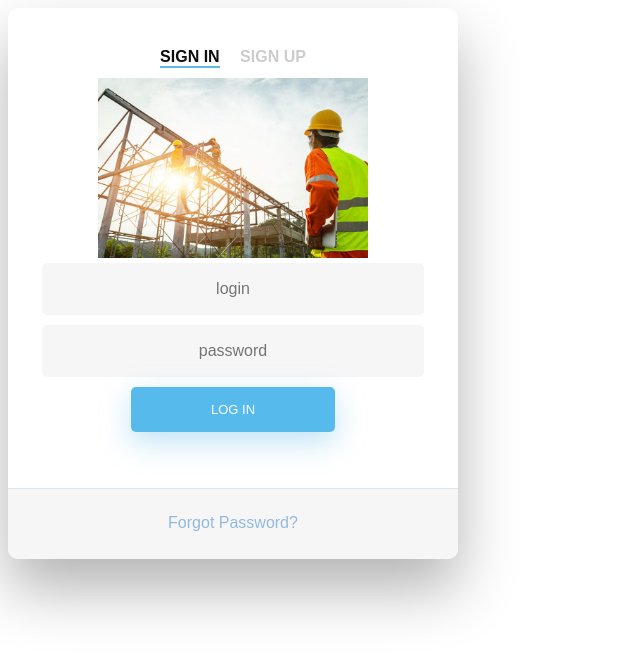
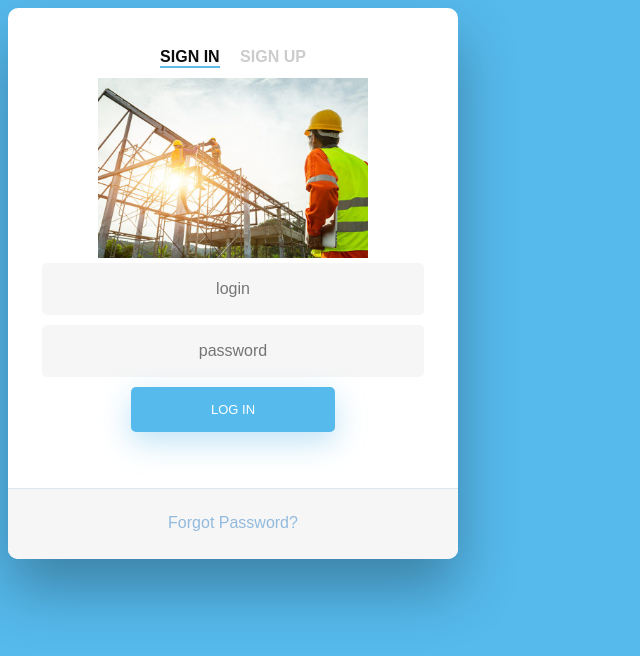
Before and after one commit to ujjwal7635/ujjwaldevelopers.github.io, a plain HTML site: page login.html in a window 1280 px wide. Shown: the whole page, without its empty margins (0-640 px from the left). Drawn offline with Linux system fonts and the light colour scheme; files that its build step writes are made by us from their sources.

Commit message:
Update login.css

```diff
--- a/css/login.css
+++ b/css/login.css
@@ -1,4 +1,3 @@
-<link rel="stylesheet" type="text/css" href="login.html"
 
 html {
   background-color: #56baed;
```
